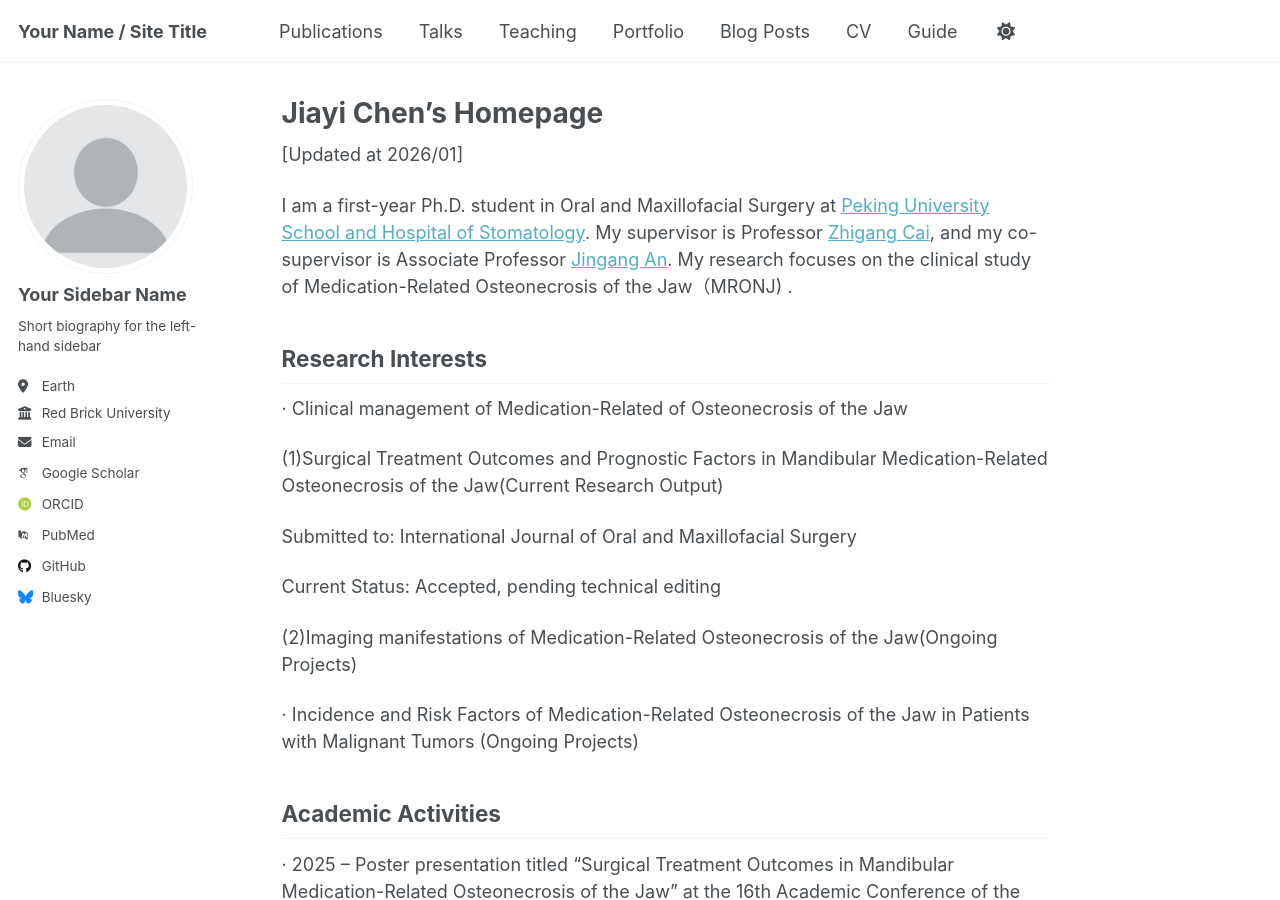
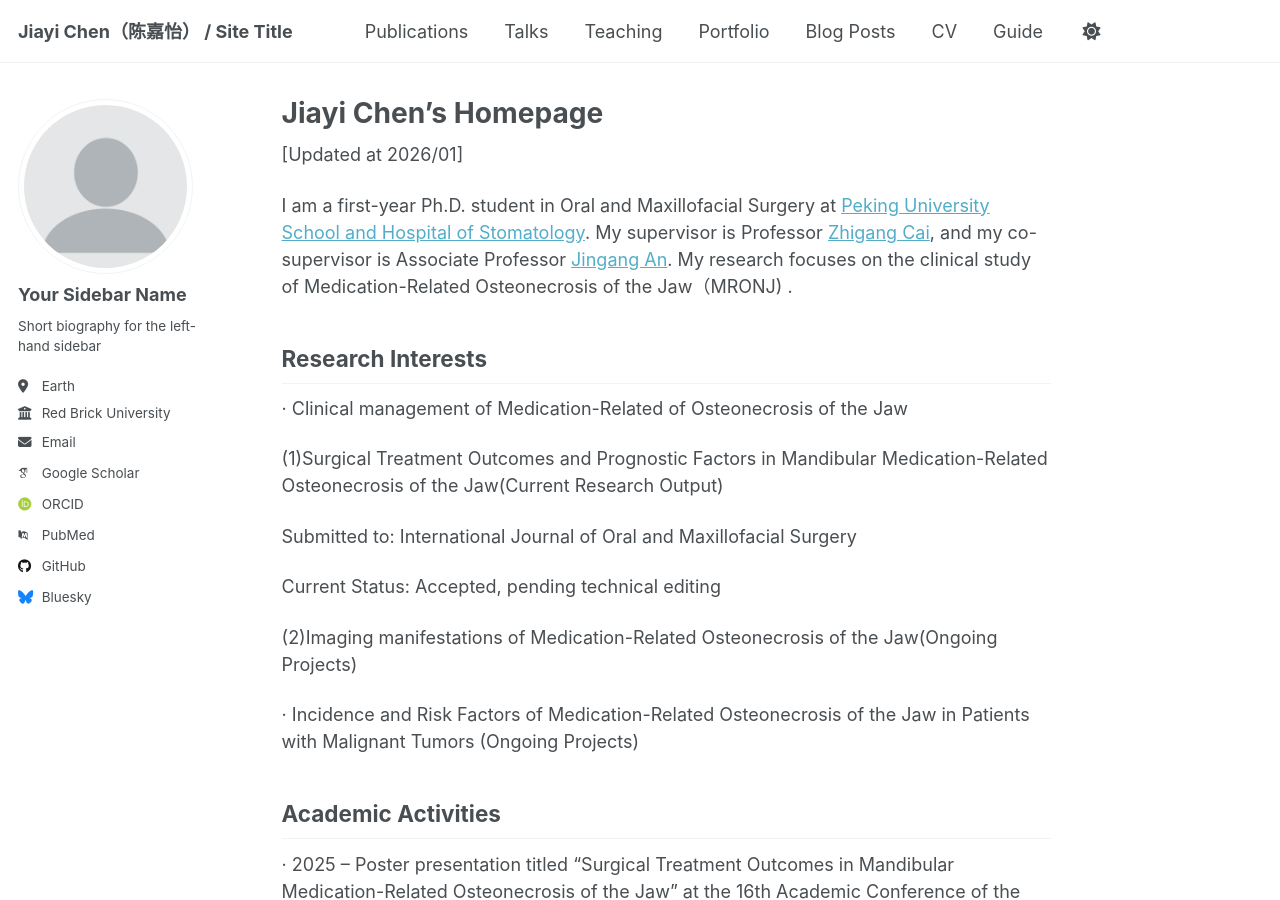
Before and after one commit to JaneJiayiChen/JaneJiayiChen.github.io, a Jekyll site: the page built from _pages/about.md, in a window 1280 px wide and 900 px high. Built offline with Jekyll 4.4.1, drawn with Linux system fonts in a browser that asks for light colours; some web fonts are replaced; a script that is not in the unit is left out.

Commit message:
Update _config.yml

```diff
--- a/_config.yml
+++ b/_config.yml
@@ -9,11 +9,11 @@
 # Basic Site Settings
 locale                   : "en-US"
 site_theme               : "default" # Currently available options are "default", "air"
-title                    : "Your Name / Site Title"
+title                    : "Jiayi Chen（陈嘉怡） / Site Title"
 title_separator          : "-"
 name                     : &name "Your Name"
-description              : &description "Your Name's academic portfolio"   # Update this with a general description of your site, this is the default if not overridden by a page
-url                      : https://academicpages.github.io # The base hostname & protocol for your site e.g. "https://[your GitHub username].github.io",
+description              : &description "Resident"   # Update this with a general description of your site, this is the default if not overridden by a page
+url                      : https://JaneJiayiChen.github.io # The base hostname & protocol for your site e.g. "https://[your GitHub username].github.io",
                                                            # or if you already have some other page hosted on Github then use "https://[your GitHub username].github.io/[Your Repo Name]"
 baseurl                  : "" # the subpath of your site, e.g. "/blog"
 repository               : "academicpages/academicpages.github.io"
```
